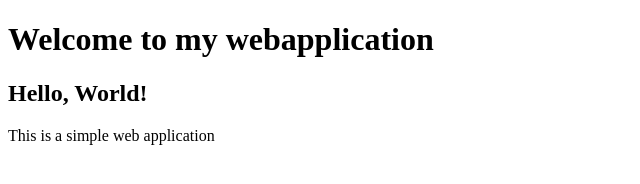
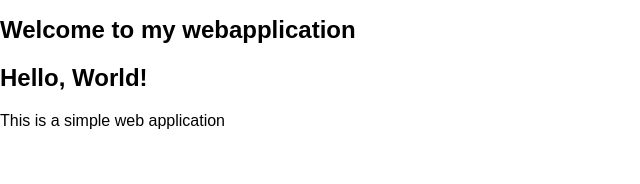
Before and after one commit to Manasaranisri-07/my-second-repo, a plain HTML site: page index.html in a window 1280 px wide. Shown: the whole page, without its empty margins (0-640 px from the left). Drawn offline with Linux system fonts and the light colour scheme.

Commit message:
Update index.html

```diff
--- a/index.html
+++ b/index.html
@@ -2,7 +2,7 @@
 <html>
       <head>
           <title> my first web application </title>
-          <link rel="stylesheet" href="Css"
+          <link rel="stylesheet" href="style.css"
       </head>
          <body>
                <h1> Welcome to my webapplication </h1>
@@ -11,4 +11,5 @@
                 <p> This is a simple web application </p>
                  </div>
          </body>
+
 </html>
```
